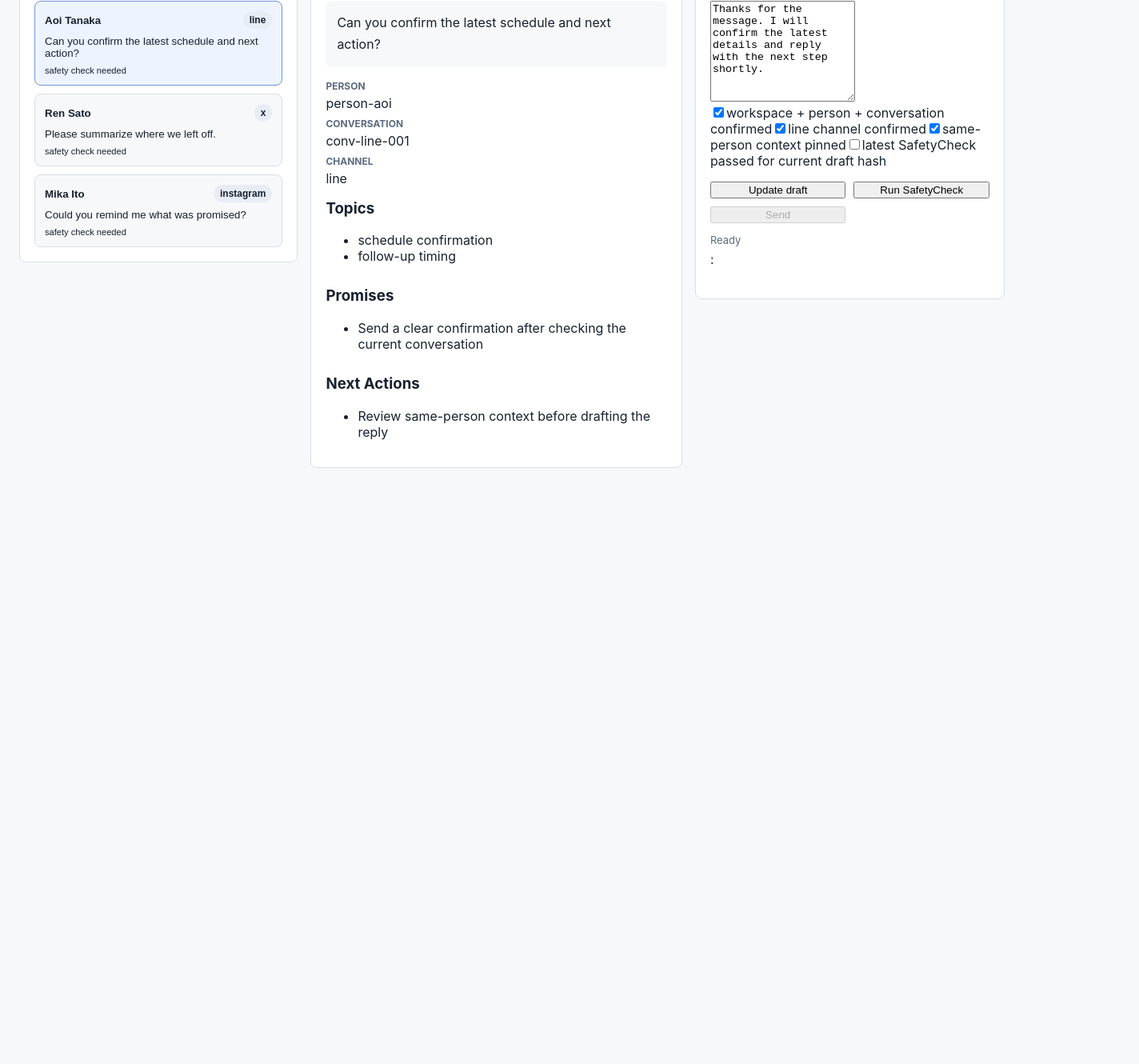
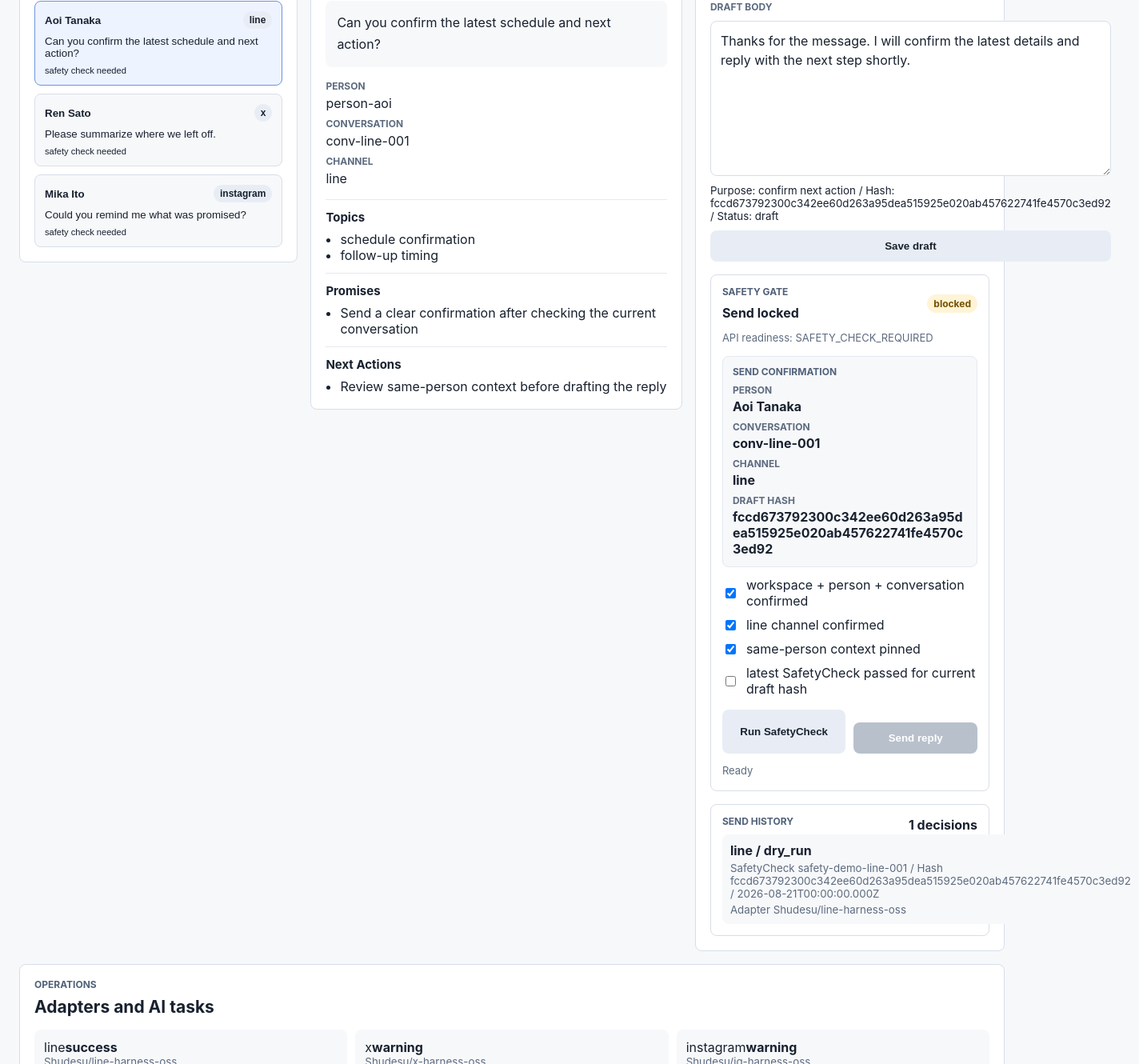
Before and after one commit to karukimori-wq/Communication-Planner, a Next.js app: page / in a window 1280 px wide. Shown: the part 280-1610 px from the top of the page at 80% size, 1424 px wide, since content can reach past the window. Before the commit the page ends 913 px from the top, so only its background shows below. Built offline with nearby package versions, Linux system fonts and the light colour scheme.

Commit message:
fix: preserve dashboard safety UI with typed API envelopes

```diff
--- a/src/app/dashboard-client.tsx
+++ b/src/app/dashboard-client.tsx
@@ -12,12 +12,8 @@ function isRecord(value: unknown): value is Record<string, unknown> {
 
 function readEnvelope<T>(value: unknown): SuccessEnvelope<T> | ErrorEnvelope {
   if (!isRecord(value)) return {};
-  if (value.status === "success" && isRecord(value.data)) {
-    return value as unknown as SuccessEnvelope<T>;
-  }
-  const error = isRecord(value.error) && typeof value.error.message === "string"
-    ? { message: value.error.message }
-    : undefined;
+  if (value.status === "success" && isRecord(value.data)) return value as unknown as SuccessEnvelope<T>;
+  const error = isRecord(value.error) && typeof value.error.message === "string" ? { message: value.error.message } : undefined;
   return { status: typeof value.status === "string" ? value.status : undefined, error };
 }
 
@@ -36,19 +32,14 @@ export function CommunicationDashboard({ snapshot }: { snapshot: DashboardSnapsh
   const [actionStatus, setActionStatus] = useState("Ready");
   const [isBusy, setIsBusy] = useState(false);
 
-  const selectedConversation = useMemo(
-    () => currentSnapshot.conversations.find((conversation) => conversation.conversationId === selectedConversationId) ?? currentSnapshot.conversations[0],
-    [selectedConversationId, currentSnapshot.conversations]
-  );
+  const selectedConversation = useMemo(() => currentSnapshot.conversations.find((conversation) => conversation.conversationId === selectedConversationId) ?? currentSnapshot.conversations[0], [selectedConversationId, currentSnapshot.conversations]);
 
   useEffect(() => {
     setDraftBody(selectedConversation?.replyDraft?.body ?? "");
     setSafetyPassed(selectedConversation?.safety.latestSafetyCheckStatus === "passed");
   }, [selectedConversation]);
 
-  if (!selectedConversation) {
-    return <section className="empty-panel"><h2>No conversations yet</h2><p>Connect a LINE, X, or Instagram adapter webhook to start building a person-scoped inbox.</p></section>;
-  }
+  if (!selectedConversation) return <section className="empty-panel"><h2>No conversations yet</h2><p>Connect a LINE, X, or Instagram adapter webhook to start building a person-scoped inbox.</p></section>;
 
   async function refreshDashboard() {
     const response = await fetch(`/api/dashboard?workspaceId=${encodeURIComponent(currentSnapshot.workspaceId)}`);
@@ -98,9 +89,21 @@ export function CommunicationDashboard({ snapshot }: { snapshot: DashboardSnapsh
     <div className="dashboard-grid">
       <section className="panel inbox-panel" aria-label="inbox"><div className="panel-heading"><p className="eyebrow">Inbox</p><h2>Conversations</h2></div><div className="conversation-list">{currentSnapshot.conversations.map((conversation) => <button type="button" className={conversation.conversationId === selectedConversation.conversationId ? "conversation-item active" : "conversation-item"} key={conversation.conversationId} onClick={() => { setSelectedConversationId(conversation.conversationId); setActionStatus("Ready"); }}><span className="conversation-topline"><strong>{conversation.displayName}</strong><small>{conversation.channel}</small></span><span>{conversation.lastMessagePreview}</span><small>{conversation.waitingState}</small></button>)}</div></section>
       <section className="panel context-panel" aria-label="person context"><div className="panel-heading"><p className="eyebrow">Person Context</p><h2>{selectedConversation.displayName}</h2></div><p className="context-summary">{selectedConversation.context.summary}</p><dl className="scope-list"><div><dt>Person</dt><dd>{selectedConversation.personId}</dd></div><div><dt>Conversation</dt><dd>{selectedConversation.conversationId}</dd></div><div><dt>Channel</dt><dd>{selectedConversation.channel}</dd></div></dl><div className="insight-columns"><InsightList title="Topics" items={selectedConversation.context.topics} /><InsightList title="Promises" items={selectedConversation.context.promises} /><InsightList title="Next Actions" items={selectedConversation.context.nextActions} /></div></section>
-      <section className="panel reply-panel" aria-label="reply safety"><div className="panel-heading"><p className="eyebrow">Reply Safety</p><h2>Draft and send gate</h2></div><textarea value={draftBody} onChange={(event) => setDraftBody(event.target.value)} rows={8} /><div className="gate-list">{gateChecks.map((check) => <label key={check.id}><input type="checkbox" checked={check.checked} onChange={(event) => check.setChecked(event.target.checked)} /><span>{check.label}</span></label>)}</div><div className="action-row"><button disabled={isBusy || !selectedConversation.replyDraft} onClick={() => runAction("Update draft", updateDraft)}>Update draft</button><button disabled={isBusy || !selectedConversation.replyDraft} onClick={() => runAction("Safety check", runSafetyCheck)}>Run SafetyCheck</button><button disabled={isBusy || !sendUnlocked} onClick={() => runAction("Send", sendReply)}>Send</button></div><p className="action-status">{actionStatus}</p>{sendDecisions.length > 0 && <div className="decision-list">{sendDecisions.map((decision, index) => <p key={`${decision.code}-${index}`}>{decision.code}: {decision.message}</p>)}</div>}</section>
+      <section className="panel reply-panel" aria-label="reply safety">
+        <div className="panel-heading"><p className="eyebrow">Reply Draft</p><h2>Review before send</h2></div>
+        {selectedConversation.replyDraft ? <div className="draft-editor"><label htmlFor="reply-draft-body">Draft body</label><textarea id="reply-draft-body" value={draftBody} onChange={(event) => setDraftBody(event.target.value)} rows={7} /><small>Purpose: {selectedConversation.replyDraft.purpose} / Hash: {selectedConversation.replyDraft.contentHash} / Status: {selectedConversation.replyDraft.status}</small><button className="secondary-button" disabled={isBusy || draftBody.trim().length === 0} onClick={() => runAction("Draft update", updateDraft)} type="button">Save draft</button></div> : <div className="draft-box"><p>No reply draft yet.</p></div>}
+        <div className="gate-box" data-send-gate={sendUnlocked ? "unlocked" : "locked"}>
+          <div className="gate-header"><div><p className="eyebrow">Safety Gate</p><strong>{sendUnlocked ? "Send unlocked" : "Send locked"}</strong></div><span className={sendUnlocked ? "status-pill success" : "status-pill warning"}>{sendUnlocked ? "ready" : "blocked"}</span></div>
+          <p className="gate-reason">API readiness: {selectedConversation.safety.blockedReason ?? "ready"}</p>
+          <div className="send-confirmation-card" aria-label="send confirmation summary"><p className="eyebrow">Send Confirmation</p><dl><div><dt>Person</dt><dd>{selectedConversation.displayName}</dd></div><div><dt>Conversation</dt><dd>{selectedConversation.conversationId}</dd></div><div><dt>Channel</dt><dd>{selectedConversation.channel}</dd></div><div><dt>Draft hash</dt><dd>{selectedConversation.replyDraft?.contentHash ?? "draft required"}</dd></div></dl></div>
+          <div className="check-list">{gateChecks.map((check) => <label key={check.id} className="check-row" htmlFor={check.id}><input id={check.id} type="checkbox" checked={check.checked} onChange={(event) => check.setChecked(event.target.checked)} /><span>{check.label}</span></label>)}</div>
+          <div className="action-row"><button className="secondary-button" disabled={isBusy || !selectedConversation.replyDraft} onClick={() => runAction("SafetyCheck", runSafetyCheck)} type="button">Run SafetyCheck</button><button className="send-button" disabled={isBusy || !sendUnlocked} onClick={() => runAction("Send", sendReply)} type="button">Send reply</button></div><p className="action-status" aria-live="polite">{actionStatus}</p>
+        </div>
+        <div className="send-history-card" aria-label="send decision history"><div className="history-heading"><p className="eyebrow">Send History</p><strong>{sendDecisions.length} decisions</strong></div>{sendDecisions.length === 0 ? <p className="history-empty">No send decision recorded for this draft.</p> : <ul>{sendDecisions.map((decision) => <li key={decision.sendDecisionId}><span>{decision.channel} / {decision.deliveryMode}</span><small>SafetyCheck {decision.safetyCheckId} / Hash {decision.contentHash} / {decision.decidedAt}</small><small>Adapter {decision.adapterReference}</small></li>)}</ul>}</div>
+      </section>
+      <section className="panel operations-panel" aria-label="adapter and AI platform status"><div className="panel-heading"><p className="eyebrow">Operations</p><h2>Adapters and AI tasks</h2></div><div className="status-grid">{currentSnapshot.adapterStates.map((adapter) => <div className="status-row" key={adapter.channel}><span>{adapter.channel}</span><strong>{adapter.status}</strong><small>{adapter.ossReference}</small></div>)}</div><div className="ai-task-list">{currentSnapshot.aiTasks.map((task) => <div className="ai-task" key={task.operation}><strong>{task.operation}</strong><span>{task.boundary}</span></div>)}</div></section>
     </div>
   );
 }
 
-function InsightList({ title, items }: { title: string; items: string[] }) { return <div><h3>{title}</h3>{items.length ? <ul>{items.map((item) => <li key={item}>{item}</li>)}</ul> : <p>None</p>}</div>; }
+function InsightList({ title, items }: { title: string; items: string[] }) { return <div className="insight-list"><h3>{title}</h3>{items.length === 0 ? <p>No records.</p> : <ul>{items.map((item) => <li key={item}>{item}</li>)}</ul>}</div>; }
```
